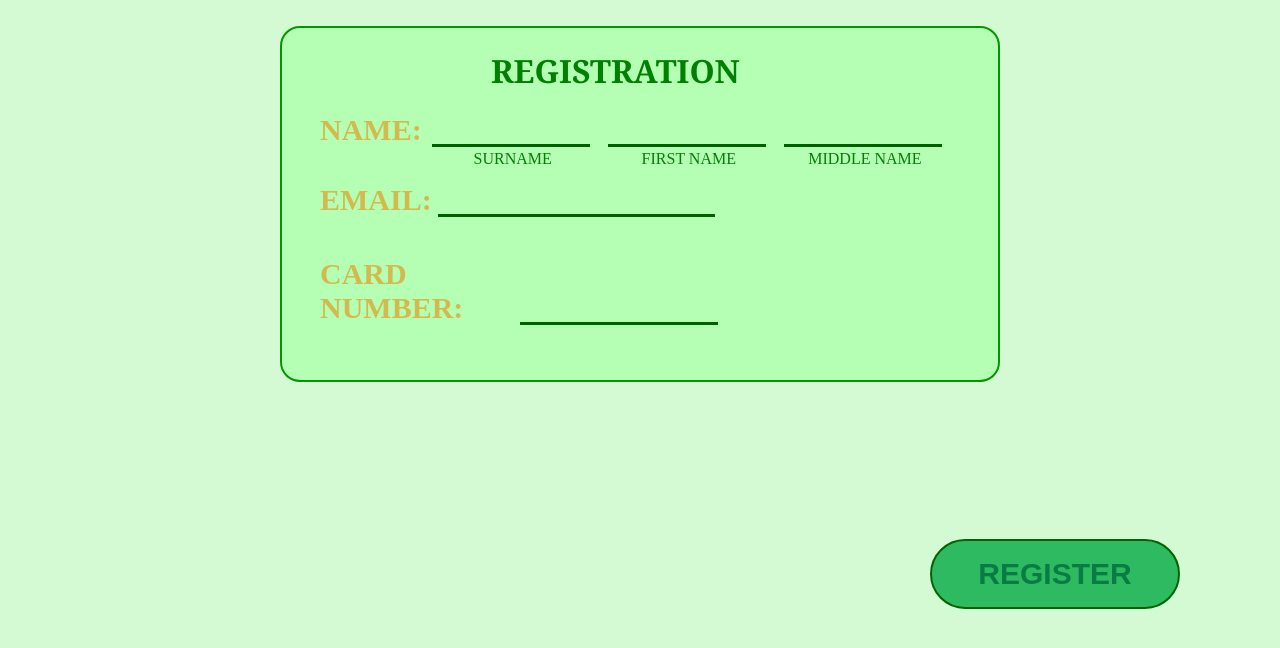
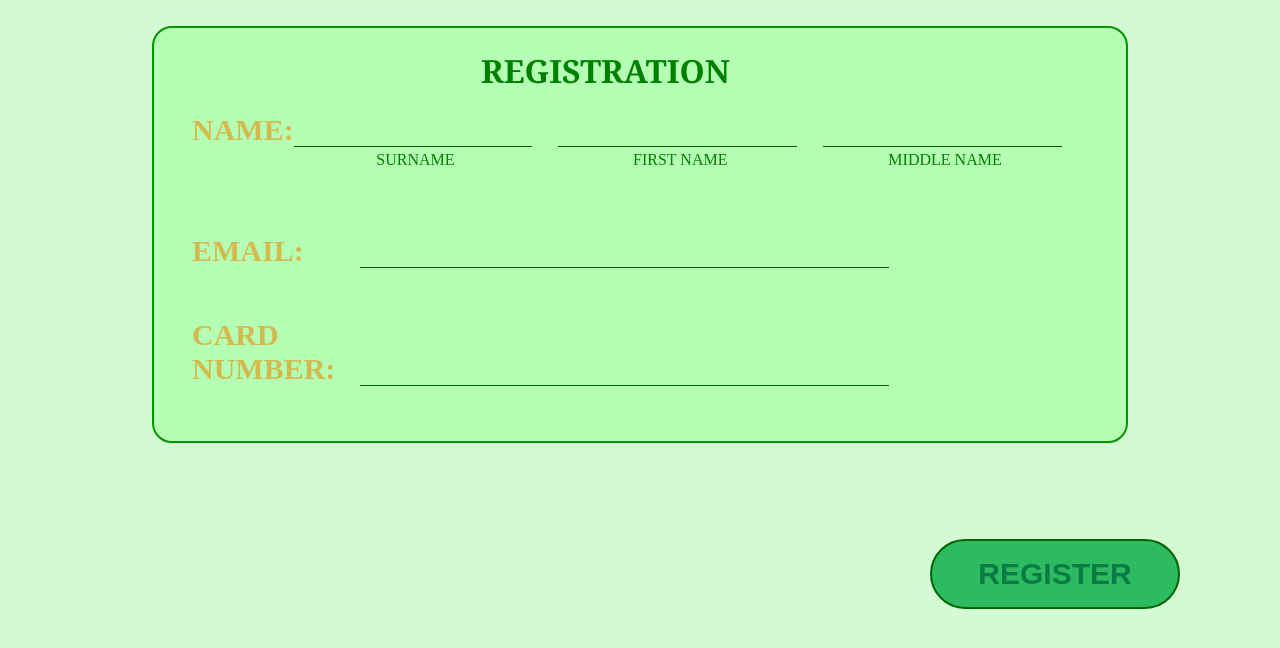
Before and after one commit to Sheeeenn/AgeComes, a PHP site: page /register in a window 1280 px wide. Shown: the part 131-779 px from the top of the page. Run offline with PHP 8.4, Linux system fonts and the light colour scheme.

Commit message:
frontend changes
frontend changes

```diff
--- a/backend/routing.php
+++ b/backend/routing.php
@@ -13,6 +13,9 @@ switch($user_link){
     case "/update":
         require("views/update.php");
         break;
+    case "/information":
+        require("views/information.php");
+        break;
     case "/api/login":
         require("backend/API/login.php");
         break;
--- a/css/register.css
+++ b/css/register.css
@@ -2,7 +2,7 @@
 .registercard{
 
     background-color: rgb(181, 255, 181);
-    width: 50%;
+    width: 70%;
     margin: 2% auto auto auto;
     border: 2px solid rgb(0, 151, 0);
     border-radius: 20px;
@@ -33,8 +33,8 @@ button:focus {
     color: #d4ba4e;
     font-weight: 900;
     font-size: 30px;
-    grid-column: span 3;
-    margin-top: 20%;
+    grid-column: span 2;
+    margin-top: 30%;
 }
 .container{
     display: grid;
@@ -54,19 +54,22 @@ form{
 }
 
 .fields{
-    width: 90%;
+
     background-color: transparent;
     border: none;
     font-size: 23px;
     border: none;
-    border-bottom: 3px solid hsl(120, 100%, 19%);
+    border-bottom: 1px solid hsl(120, 100%, 19%);
     outline: none; /* Remove default focus outline */
-    grid-column: span 4;
 
 }
+.spanfields{
+    width: 90%;
+    grid-column: span 4;
+}
 .fields2{
-    margin-top: 15%;
-    grid-column: span 5;
+    margin-top: 7%;
+    grid-column: span 8;
 }
 
 .fields3{
@@ -77,5 +80,5 @@ form{
     grid-column: span 7;
 }
 .empty{
-    grid-column: span 5;
+    grid-column: span 2;
 }
--- a/views/register.php
+++ b/views/register.php
@@ -16,9 +16,9 @@
         <form action="/action_page.php" class="container">
 
             <label for="fname" class="txtfields">NAME:</label>
-            <input type="text" id="fname" name="fname" class="fields">
-            <input type="text" id="fname" name="fname" class="fields">
-            <input type="text" id="fname" name="fname" class="fields"><br><br>
+            <input type="text" id="fname" name="fname" class="fields spanfields">
+            <input type="text" id="fname" name="fname" class="fields spanfields">
+            <input type="text" id="fname" name="fname" class="fields spanfields"><br><br>
 
             <div class="names">SURNAME</div>
 
@@ -27,8 +27,8 @@
             <div class="names">MIDDLE NAME</div>
 
 
-            <label for="lname" class="txtfields">EMAIL:</label>
-            <input type="text" id="lname" name="lname" class="fields fields4">
+            <label for="lname" class="txtfields2">EMAIL:</label>
+            <input type="text" id="lname" name="lname" class="fields fields2">
             <div class="empty"></div>
             <label for="lname" class="txtfields2">CARD NUMBER:</label>
             <input type="text" id="lname" name="lname" class="fields fields2">
```
Also changed, not shown: views/information.php (added, +23 -0 lines), css/information.css (added).
